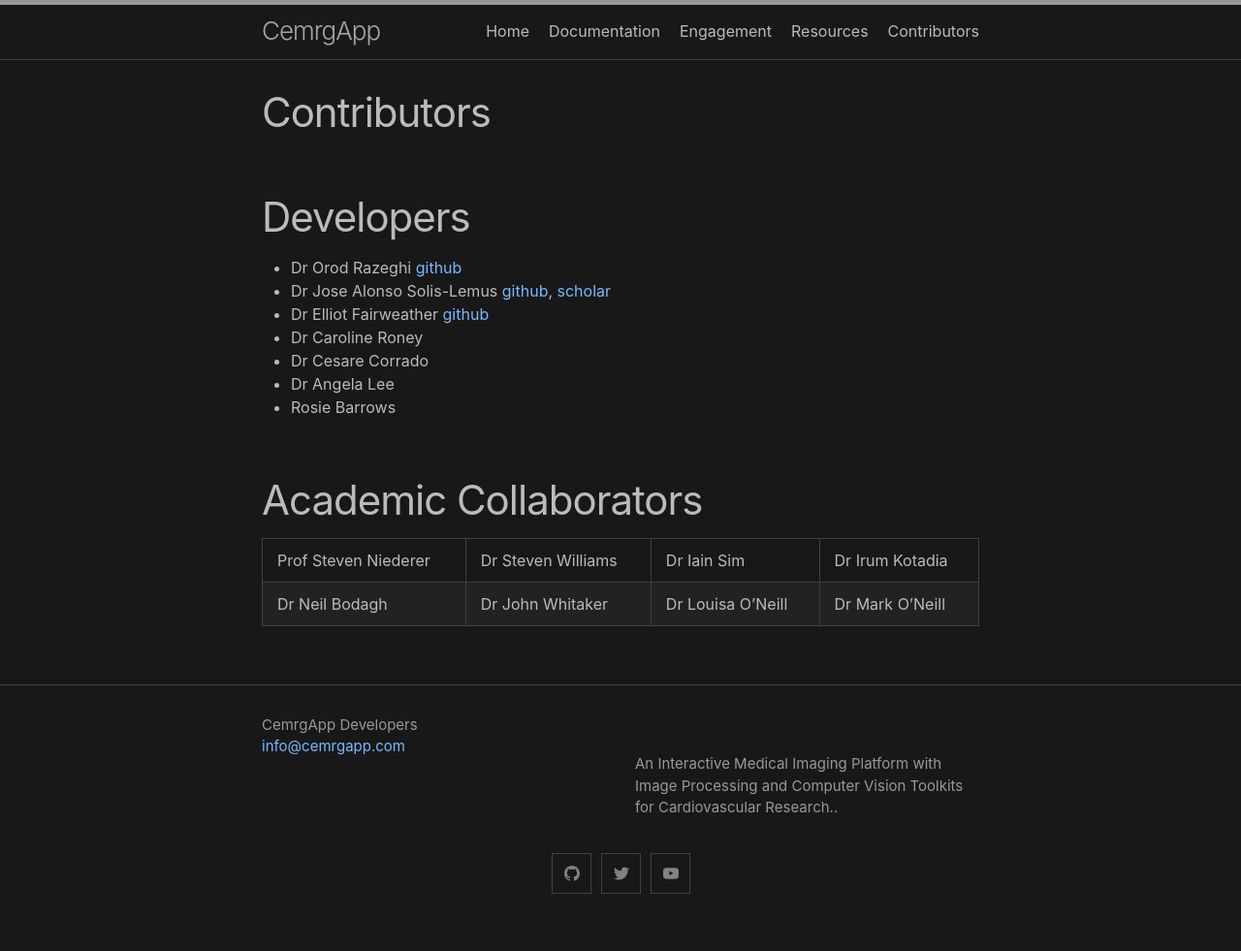
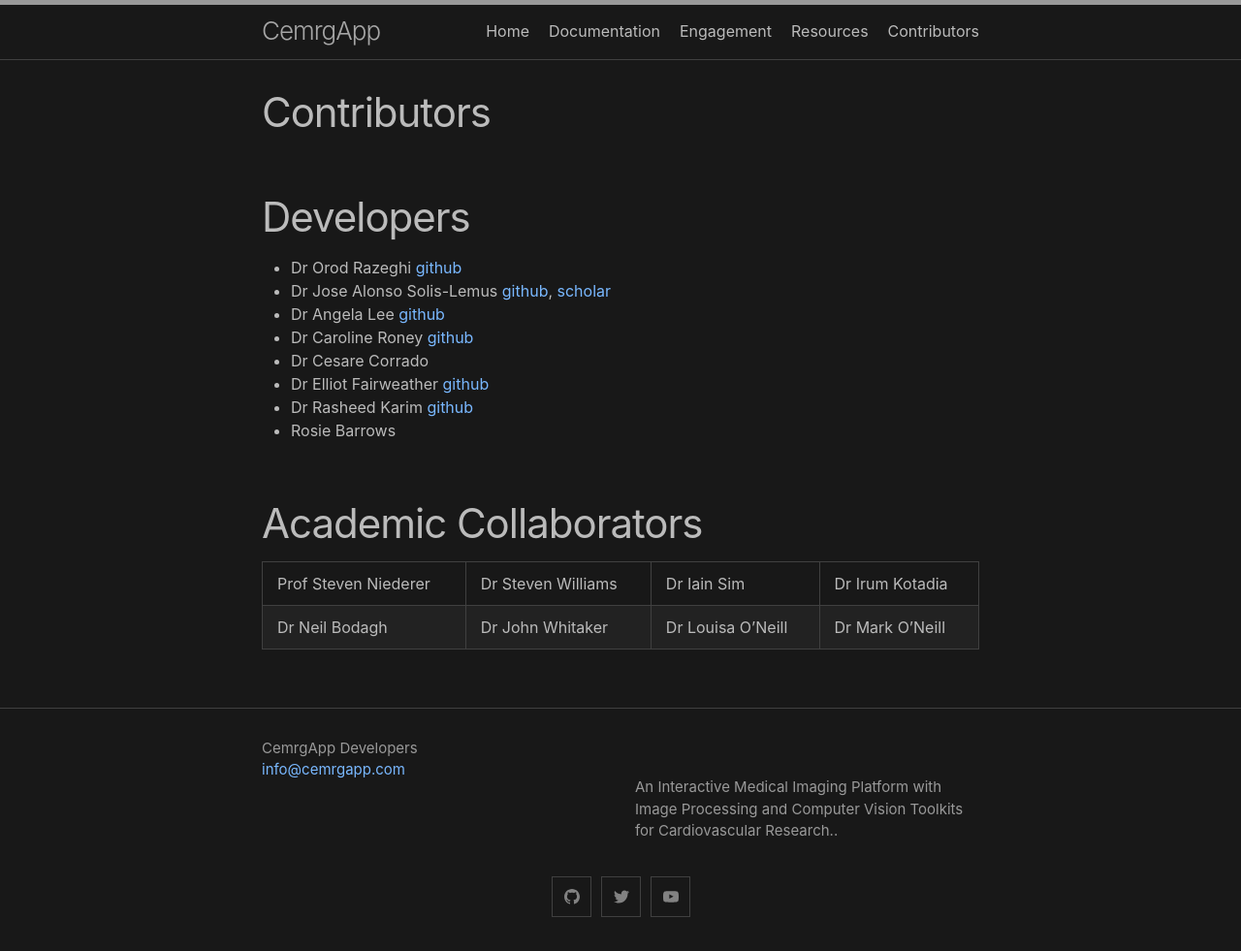
Before and after one commit to OpenHeartDevelopers/CemrgApp, a Jekyll site: the page built from contributors.md, in a window 1280 px wide. Shown: the whole page at 97% size. Built offline with Jekyll 4.4.1, drawn with Linux system fonts in a browser that asks for light colours; before the commit the page ends 957 px from its top, so only the background shows below that.

Commit message:
contributors

```diff
--- a/contributors.md
+++ b/contributors.md
@@ -7,10 +7,11 @@ permalink: /contributors/
 # Developers
 + Dr Orod Razeghi [github](https://github.com/OrodRazeghi)
 + Dr Jose Alonso Solis-Lemus [github](https://github.com/alonsoJASL), [scholar](https://scholar.google.com/citations?user=2_095cQAAAAJ&hl=en&oi=sra)
++ Dr Angela Lee [github](https://github.com/angela337)
++ Dr Caroline Roney [github](https://github.com/caroroney)
++ Dr Cesare Corrado
 + Dr Elliot Fairweather [github](https://github.com/epmfairweather)
-+ Dr Caroline Roney
-+ Dr Cesare Corrado
-+ Dr Angela Lee
++ Dr Rasheed Karim [github](https://github.com/drkarim)
 + Rosie Barrows
 
 # Academic Collaborators
```
